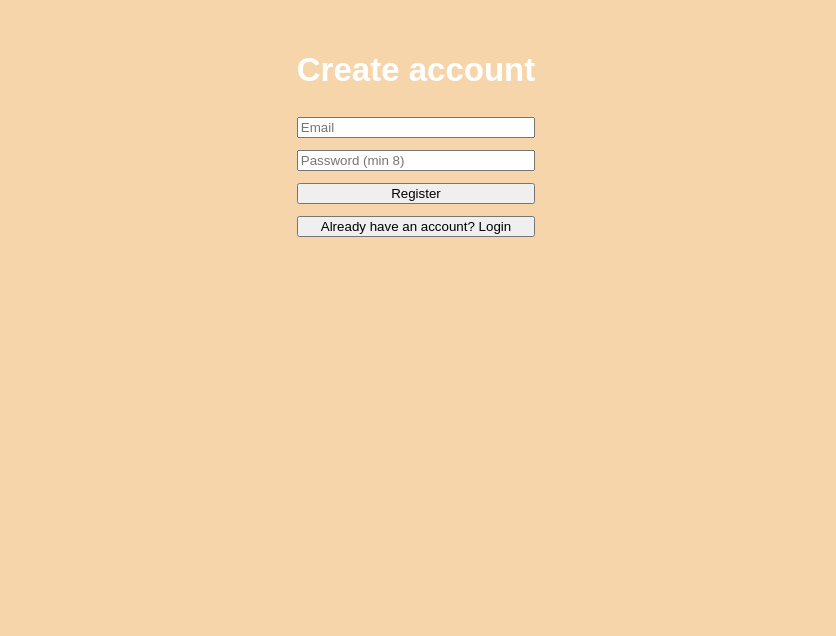
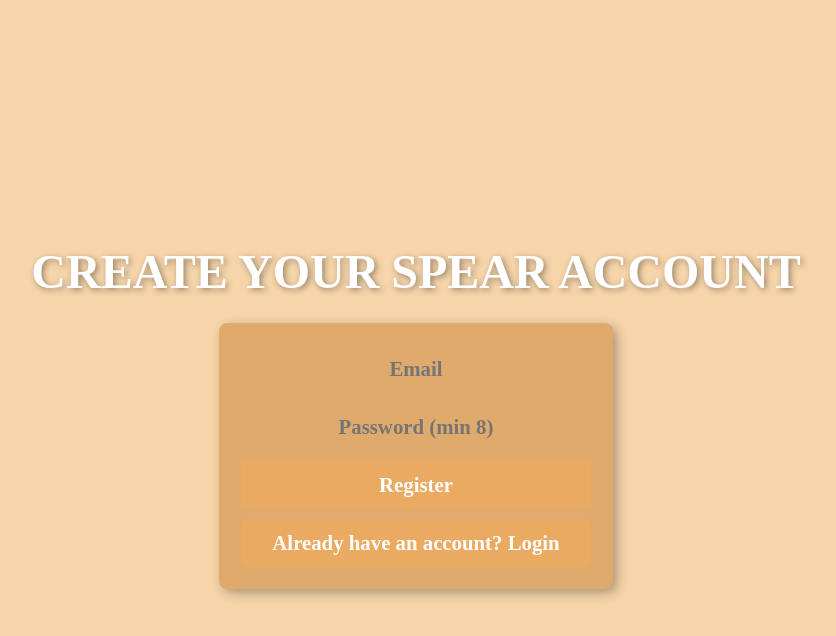
Before and after one commit to IALT1234/SPEAR, a React (Vite) app: page / in a window 1280 px wide. Both pictures are taken after a click on the button "Need an account? Register". Shown: the top 636 px of the page, without its empty margins (224-1060 px from the left). Built offline with nearby package versions, Linux system fonts and the light colour scheme.

Commit message:
css style for login/register pages

```diff
--- /dev/null
+++ b/src/css/LoginPage.css
@@ -0,0 +1,97 @@
+.login-container {
+  min-height: 100vh;
+  display: flex;
+  justify-content: center;
+  align-items: center;
+  flex-direction: column;
+  padding: 2rem;
+}
+
+.login-title {
+  font-family: 'Caveat', cursive;
+  font-size: 3rem;
+  color: #ffffff;
+  margin-bottom: 24px;
+  text-shadow: 2px 2px 6px rgba(0, 0, 0, 0.4);
+  text-align: center;
+}
+
+.login-form {
+  font-family: 'Caveat', cursive;
+  font-weight: bold;
+  font-size: 1.4rem;
+  background-color: #e0aa6d;
+  border: 2px solid #e0aa6d;
+  width: 350px;
+  display: grid;
+  gap: 10px;
+  padding: 20px;
+  grid-template-rows: repeat(4, auto);
+  grid-template-areas:
+    "email"
+    "password"
+    "submit"
+    "register";
+  box-shadow: 4px 4px 12px rgba(0, 0, 0, 0.3);
+  border-radius: 8px;
+}
+/* Consistent spacing and styling */
+.login-form-section {
+  font-family: 'Caveat', cursive;
+  font-weight: bold;
+  font-size: 1.3rem;
+  padding: 12px;
+  background-color: #e0aa6d;
+  color: #ffffff;
+  border: none;
+  outline: none;
+  display: flex;
+  justify-content: center;
+  align-items: center;
+  text-align: center;
+  box-sizing: border-box;
+  border-radius: 4px;
+}
+
+.login-form-section:hover {
+  background-color: #f3ae55;
+  cursor: pointer;
+}
+
+.login-form_input_EMAIL {
+  grid-area: email;
+}
+
+.login-form_input_PASSWORD {
+  grid-area: password;
+}
+
+.login-form_input_SUBMIT {
+  grid-area: submit;
+  background-color: #ebaa61;
+}
+
+.login-form_input_SUBMIT:hover {
+  background-color: #f3ae55;
+}
+
+.login-form_input_REGISTER {
+  grid-area: register;
+  background-color: #ebaa61;
+}
+
+.login-form_input_REGISTER:hover {
+  background-color: #f3ae55;
+}
+.login-outer {
+  display: flex;
+  justify-content: center;
+  align-items: center;
+  min-height: 100vh;
+}
+
+.login-inner {
+  display: flex;
+  flex-direction: column;
+  align-items: center;
+}
--- a/src/pages/LoginPage.jsx
+++ b/src/pages/LoginPage.jsx
@@ -1,5 +1,6 @@
 import React, { useState } from "react";
 import { login } from "../api";
+import "../css/LoginPage.css";
 
 export default function LoginPage({ onLoggedIn, onGoToRegister }) {
   const [email, setEmail] = useState("");
@@ -13,8 +14,8 @@
     setLoading(true);
 
     try {
-      const newToken = await login(email, password); // get token
-      onLoggedIn(newToken);                          // pass to App
+      const newToken = await login(email, password);
+      onLoggedIn(newToken);
     } catch (e) {
       setErr(e?.message || "Login failed. Check email/password.");
     } finally {
@@ -22,16 +23,14 @@
     }
   }
 
+  return (
+  <div className="login-outer">
+    <div className="login-inner">
+      <h1 className="login-title">WELCOME TO SPEAR!</h1>
 
-  return (
-    <div style={{ padding: 24 }}>
-      <h2>Login</h2>
-
-      <form
-        onSubmit={handleSubmit}
-        style={{ display: "grid", gap: 12, maxWidth: 320 }}
-      >
+      <form className="login-form" onSubmit={handleSubmit}>
         <input
+          className="login-form-section login-form_input_EMAIL"
           value={email}
           onChange={(e) => setEmail(e.target.value)}
           placeholder="Email"
@@ -39,6 +38,7 @@
         />
 
         <input
+          className="login-form-section login-form_input_PASSWORD"
           value={password}
           onChange={(e) => setPassword(e.target.value)}
           placeholder="Password"
@@ -46,16 +46,28 @@
           disabled={loading}
         />
 
-        <button type="submit" disabled={loading}>
+        <button
+          className="login-form-section login-form_input_SUBMIT"
+          type="submit"
+          disabled={loading}
+        >
           {loading ? "Logging in..." : "Login"}
         </button>
 
-        <button type="button" onClick={onGoToRegister} disabled={loading}>
+        <button
+          className="login-form-section login-form_input_REGISTER"
+          type="button"
+          onClick={onGoToRegister}
+          disabled={loading}
+        >
           Need an account? Register
         </button>
+      </form>
 
-        {err && <p style={{ color: "red" }}>{err}</p>}
-      </form>
+      {err && (
+        <p style={{ color: "red", textAlign: "center", marginTop: 12 }}>{err}</p>
+      )}
     </div>
+  </div>
   );
 }
--- a/src/pages/RegisterPage.jsx
+++ b/src/pages/RegisterPage.jsx
@@ -1,5 +1,6 @@
 import React, { useState } from "react";
 import { register } from "../api";
+import "../css/LoginPage.css"; // Reuse the same styles!
 
 export default function RegisterPage({ onLoggedIn, onGoToLogin }) {
   const [email, setEmail] = useState("");
@@ -11,28 +12,57 @@
     setErr("");
 
     try {
-      const newToken = await register(email, password); // token returned
-      onLoggedIn(newToken);                             // pass to App
+      const newToken = await register(email, password);
+      onLoggedIn(newToken);
     } catch (e) {
-      setErr(e?.message || "Register failed. Email may already exist or password too short.");
+      setErr(
+        e?.message ||
+          "Register failed. Email may already exist or password too short."
+      );
     }
   }
 
   return (
-    <div style={{ padding: 24 }}>
-      <h2>Create account</h2>
+    <div className="login-outer">
+      <div className="login-inner">
+        <h1 className="login-title">CREATE YOUR SPEAR ACCOUNT</h1>
 
-      <form onSubmit={handleSubmit} style={{ display: "grid", gap: 12, maxWidth: 320 }}>
-        <input value={email} onChange={(e) => setEmail(e.target.value)} placeholder="Email" />
-        <input value={password} onChange={(e) => setPassword(e.target.value)} placeholder="Password (min 8)" type="password" />
-        <button type="submit">Register</button>
+        <form className="login-form" onSubmit={handleSubmit}>
+          <input
+            className="login-form-section login-form_input_EMAIL"
+            value={email}
+            onChange={(e) => setEmail(e.target.value)}
+            placeholder="Email"
+          />
+          <input
+            className="login-form-section login-form_input_PASSWORD"
+            value={password}
+            onChange={(e) => setPassword(e.target.value)}
+            placeholder="Password (min 8)"
+            type="password"
+          />
+          <button
+            className="login-form-section login-form_input_SUBMIT"
+            type="submit"
+          >
+            Register
+          </button>
 
-        <button type="button" onClick={onGoToLogin}>
-          Already have an account? Login
-        </button>
+          <button
+            className="login-form-section login-form_input_REGISTER"
+            type="button"
+            onClick={onGoToLogin}
+          >
+            Already have an account? Login
+          </button>
+        </form>
 
-        {err && <p style={{ color: "red" }}>{err}</p>}
-      </form>
+        {err && (
+          <p style={{ color: "red", textAlign: "center", marginTop: 12 }}>
+            {err}
+          </p>
+        )}
+      </div>
     </div>
   );
 }
```
